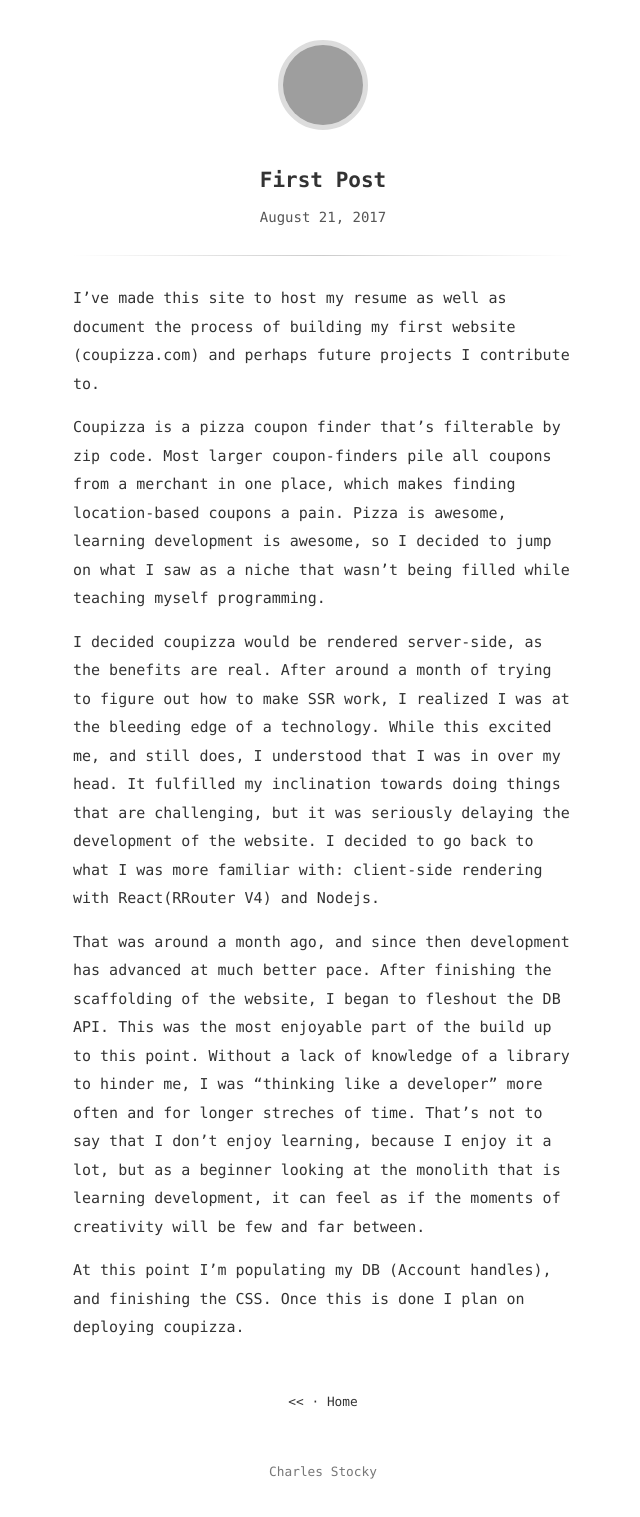
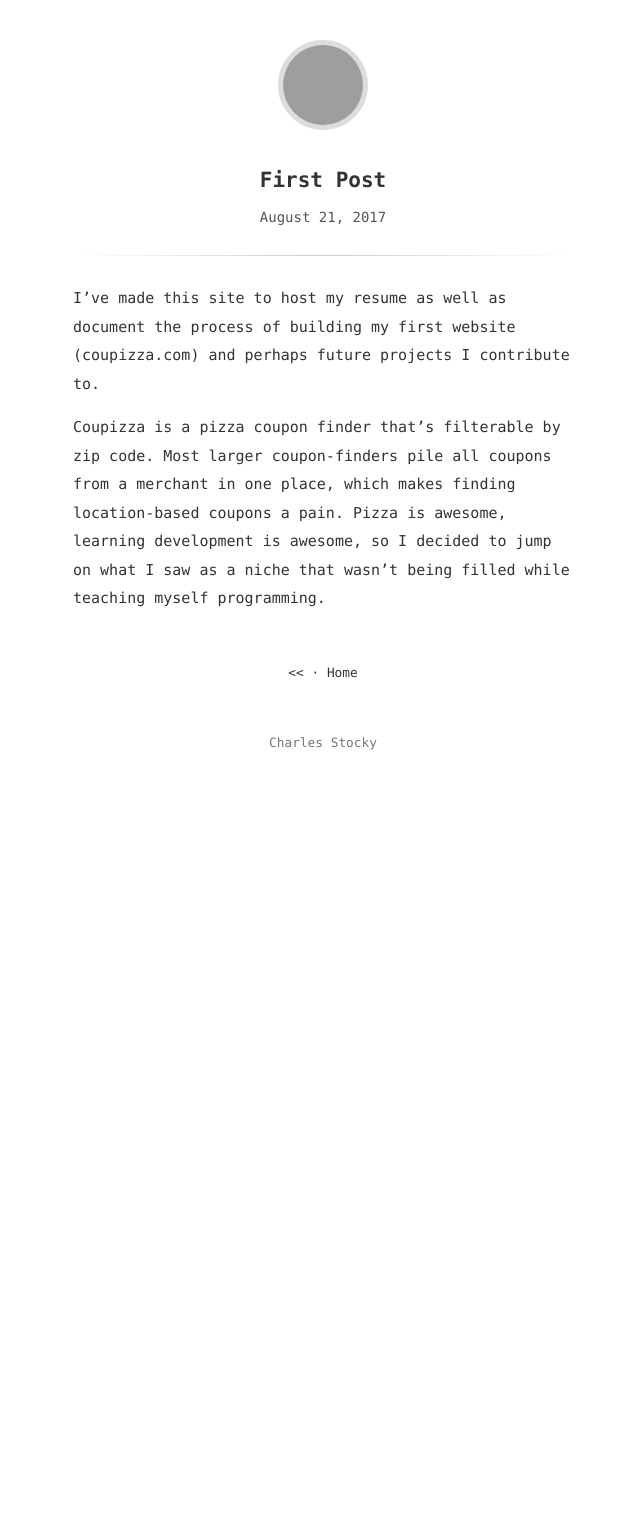
Before and after one commit to CharlesStocky/CharlesStocky.github.io, a Jekyll site: the page built from _posts/2017-8-21-First-post.md, in a window 1280 px wide. Shown: the whole page, without its empty margins (317-957 px from the left). Built offline with Jekyll 4.4.1, drawn with Linux system fonts in a browser that asks for light colours; after the commit the page ends 900 px from its top, so only the background shows below that; grey boxes are pictures that could not be loaded.

Commit message:
deleted para

```diff
--- a/_posts/2017-8-21-First-post.md
+++ b/_posts/2017-8-21-First-post.md
@@ -1,9 +1,3 @@
 I've made this site to host my resume as well as document the process of building my first website (coupizza.com) and perhaps future projects I contribute to.
 
 Coupizza is a pizza coupon finder that's filterable by zip code. Most larger coupon-finders pile all coupons from a merchant in one place, which makes finding location-based coupons a pain. Pizza is awesome, learning development is awesome, so I decided to jump on what I saw as a niche that wasn't being filled while teaching myself programming.
-
-I decided coupizza would be rendered server-side, as the benefits are real. After around a month of trying to figure out how to make SSR work, I realized I was at the bleeding edge of a technology. While this excited me, and still does, I understood that I was in over my head. It fulfilled my inclination towards doing things that are challenging, but it was seriously delaying the development of the website. I decided to go back to what I was more familiar with: client-side rendering with React(RRouter V4) and Nodejs.
-
-That was around a month ago, and since then development has advanced at much better pace. After finishing the scaffolding of the website, I began to fleshout the DB API. This was the most enjoyable part of the build up to this point. Without a lack of knowledge of a library to hinder me, I was "thinking like a developer" more often and for longer streches of time. That's not to say that I don't enjoy learning, because I enjoy it a lot, but as a beginner looking at the monolith that is learning development, it can feel as if the moments of creativity will be few and far between.
-
-At this point I'm populating my DB (Account handles), and finishing the CSS. Once this is done I plan on deploying coupizza.
```
